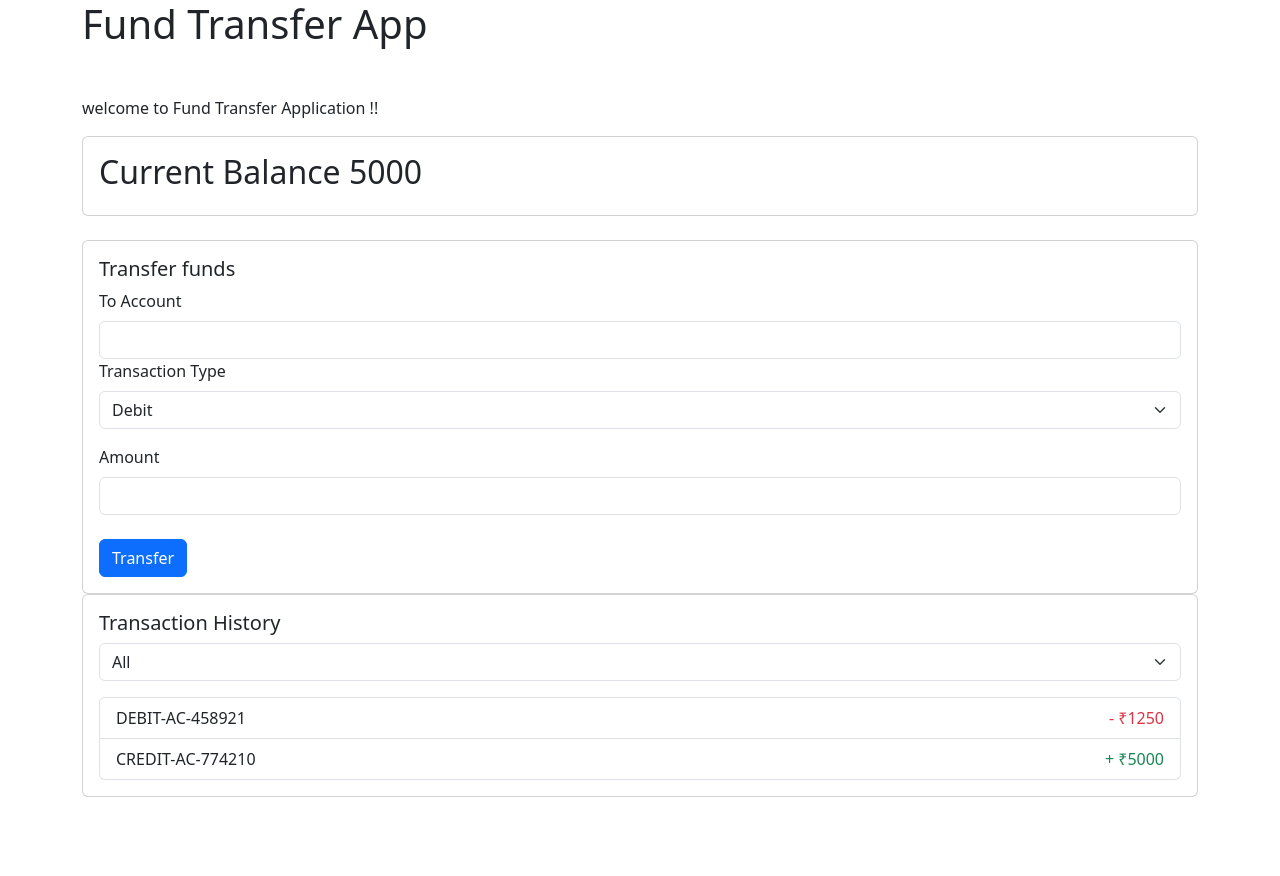
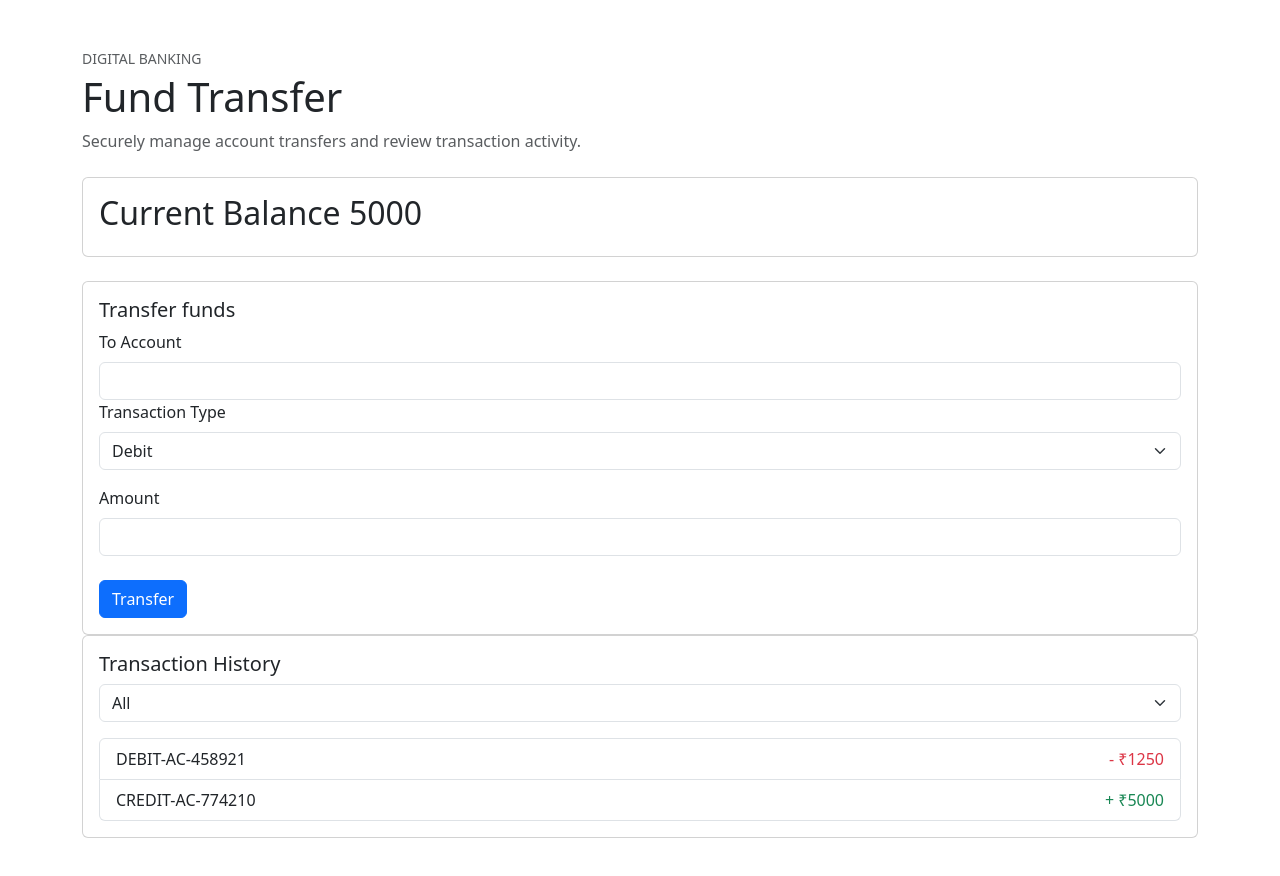
Before and after one commit to NajmeenShaikh/react-fund-transfer-app, a React (Vite) app: page / in a window 1280 px wide. Shown: the top 876 px of the page. Before the commit the page ends 821 px from the top, so only its background shows below. Built offline with nearby package versions, Linux system fonts and the light colour scheme.

Commit message:
refactor: improve fund transfer application state handling

```diff
--- a/src/App.jsx
+++ b/src/App.jsx
@@ -1,24 +1,49 @@
-import { useState, useEffect } from "react";
+import { useEffect, useState } from "react";
 import BalanceCard from "./components/BalanceCard.jsx";
 import TransferForm from "./components/TransferForm.jsx";
 import TransactionList from "./components/TransactionList.jsx";
-import { fetchTransactions } from "./api/mockApi";
+import { fetchTransactions } from "./api/mockApi.js";
+
+const INITIAL_BALANCE = 5000;
 
 function App() {
-  const [balance, setBalance] = useState(5000);
-
+  const [balance, setBalance] = useState(INITIAL_BALANCE);
   const [transactions, setTransactions] = useState([]);
+  const [isLoading, setIsLoading] = useState(true);
+  const [loadError, setLoadError] = useState("");
 
   useEffect(() => {
-    fetchTransactions().then((data) => {
-      setTransactions(data);
-    });
+    let isMounted = true;
+
+    async function loadTransactions() {
+      try {
+        setIsLoading(true);
+        setLoadError("");
+        const data = await fetchTransactions();
+        if (isMounted) setTransactions(data);
+      } catch {
+        if (isMounted) setLoadError("Unable to load transaction history.");
+      } finally {
+        if (isMounted) setIsLoading(false);
+      }
+    }
+
+    loadTransactions();
+
+    return () => {
+      isMounted = false;
+    };
   }, []);
 
   return (
-    <div className="container mt-7">
-      <h1 className="mb-5">Fund Transfer App</h1>
-      <p> welcome to Fund Transfer Application !!</p>
+    <main className="container py-5">
+      <header className="mb-4">
+        <p className="text-uppercase text-muted small mb-1">Digital Banking</p>
+        <h1 className="mb-2">Fund Transfer</h1>
+        <p className="text-muted mb-0">
+          Securely manage account transfers and review transaction activity.
+        </p>
+      </header>
 
       <BalanceCard balance={balance} />
 
@@ -29,8 +54,20 @@ function App() {
         setTransactions={setTransactions}
       />
 
-      <TransactionList transactions={transactions} />
-    </div>
+      {loadError && (
+        <div className="alert alert-danger mt-4" role="alert">
+          {loadError}
+        </div>
+      )}
+
+      {isLoading ? (
+        <div className="card mt-4" aria-live="polite">
+          <div className="card-body">Loading transaction history…</div>
+        </div>
+      ) : (
+        <TransactionList transactions={transactions} />
+      )}
+    </main>
   );
 }
 
```
